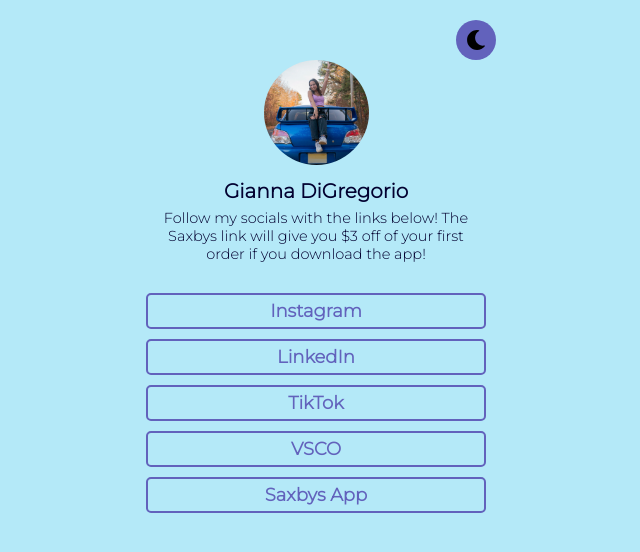
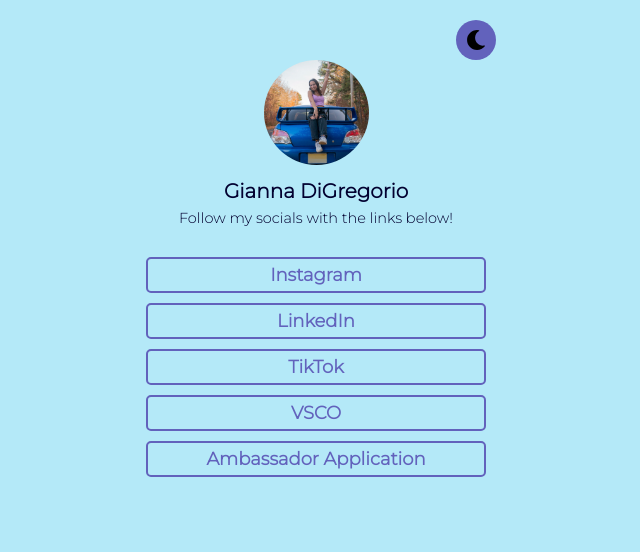
Before and after one commit to GiannaDiGregorio/Personal-LinkTree, a React (Create React App) app: page / in a window 1280 px wide. Shown: the top 552 px of the page, without its empty margins (324-964 px from the left). Built offline with nearby package versions, Linux system fonts and the light colour scheme.

Commit message:
new link!

```diff
--- a/src/app/App.jsx
+++ b/src/app/App.jsx
@@ -31,8 +31,7 @@
           <img className="profilepic" src={profilepic} alt="Gianna" />
           <h1 className={theme ? "dark" : null}>Gianna DiGregorio</h1>
           <p className={theme ? "darktext" : null}>
-            Follow my socials with the links below! The Saxbys link will give
-            you $3 off of your first order if you download the app!
+            Follow my socials with the links below!
           </p>
           {boxes}
         </div>
--- a/src/data/data.js
+++ b/src/data/data.js
@@ -16,8 +16,8 @@
     link: "https://vsco.co/gianna-digregorio",
   },
   {
-    title: "Saxbys App",
-    link: "https://www.thelevelup.com/c/TW-JGUQ1VAFN5",
+    title: "Ambassador Application",
+    link: "https://www.saxbyscoffee.com/saxbysambassador/",
   },
 ];
 
```
